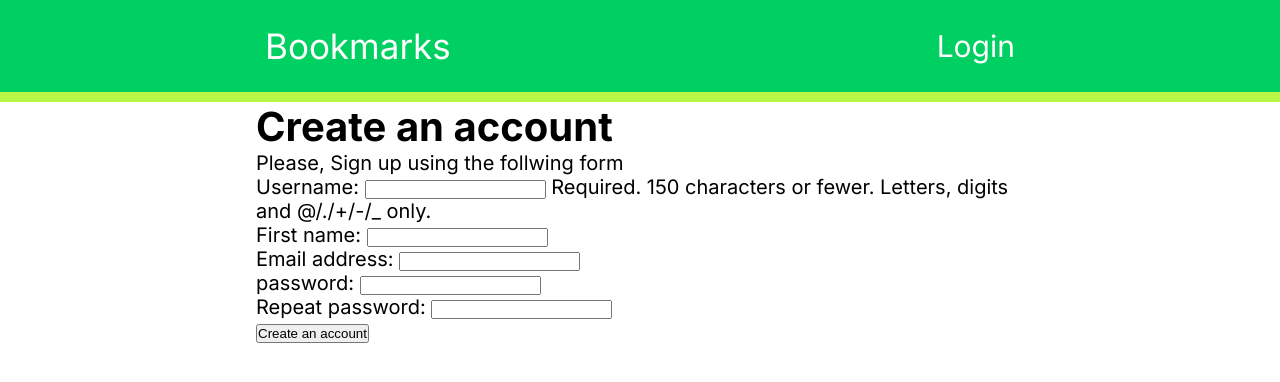
After one commit to OCHIENGDAVIS/bmarks, a Django app: page /account/register/ in a window 1280 px wide. The commit adds this page. Shown: the top 382 px of the page. Run offline with Django 4.2, Linux system fonts and the light colour scheme.

Commit message:
Add userregistration functionality - this changes adds the ability of the user to register

```diff
--- a/account/forms.py
+++ b/account/forms.py
@@ -1,6 +1,29 @@
 from django import forms
+from django.contrib.auth.models import User
 
 
 class LoginForm(forms.Form):
     username = forms.CharField()
     password = forms.CharField(widget=forms.PasswordInput)
+
+
+class UserRegistrationForm(forms.ModelForm):
+    password = forms.CharField(
+        label='password',
+        widget=forms.PasswordInput
+    )
+    password2 = forms.CharField(
+        label='Repeat password',
+        widget=forms.PasswordInput
+    )
+
+    class Meta:
+        model = User
+        fields = ['username', 'first_name', 'email']
+
+    def clean_password2(self):
+        password = self.cleaned_data.get('password')
+        password2 = self.cleaned_data.get('password2')
+        if password != password2:
+            raise forms.ValidationError('Passwords must match')
+        return password2
--- a/account/urls.py
+++ b/account/urls.py
@@ -8,6 +8,7 @@ app_name = 'account'
 urlpatterns = [
     # login / logout urls
     path('login/', auth_views.LoginView.as_view(), name='login'),
+    path('register/', views.register, name='register'),
     path('logout/', auth_views.LogoutView.as_view(), name='logout'),
     path('', views.dashboard, name='dashboard'),
 
--- a/account/views.py
+++ b/account/views.py
@@ -5,7 +5,7 @@ from django.http import HttpResponse
 from django.contrib.auth.views import PasswordChangeView, PasswordResetView, PasswordResetConfirmView
 from django.urls import reverse_lazy
 
-from .forms import LoginForm
+from .forms import LoginForm, UserRegistrationForm
 
 
 def user_login(request):
@@ -48,3 +48,16 @@ class CustomPasswordResetConfirmView(PasswordResetConfirmView):
         uidb64 = self.kwargs['uidb64']
         token = self.kwargs['token']
         return reverse_lazy('account:password_reset_confirm', kwargs={'uidb64': uidb64, 'token': token})
+
+
+def register(request):
+    if request.method == 'POST':
+        form = UserRegistrationForm(request.POST)
+        if form.is_valid():
+            new_user = form.save(commit=False)
+            new_user.set_password(form.cleaned_data.get('password'))
+            new_user.save()
+            return render(request, 'account/register_done.html', {'new_user': new_user})
+    else:
+        form = UserRegistrationForm()
+    return render(request, 'account/register.html', {'form': form})
--- /dev/null
+++ b/templates/account/register.html
@@ -0,0 +1,19 @@
+{% extends 'base.html' %}
+
+{% block title %} Create an Account {% endblock %}
+{% block style %}
+{% endblock %}
+
+{% block content %}
+    <h1>Create an account</h1>
+    <p>Please, Sign up using the follwing form</p>
+    <div>
+        <form method="POST"> {% csrf_token %}
+            {{ form.as_p }}
+            <p>
+                <input type="submit" value="Create an account"/>
+            </p>
+
+        </form>
+    </div>
+{% endblock %}
```
Also changed, not shown: templates/account/register_done.html (added, +11 -0 lines), templates/registration/login.html (+11 -3 lines), db.sqlite3.
